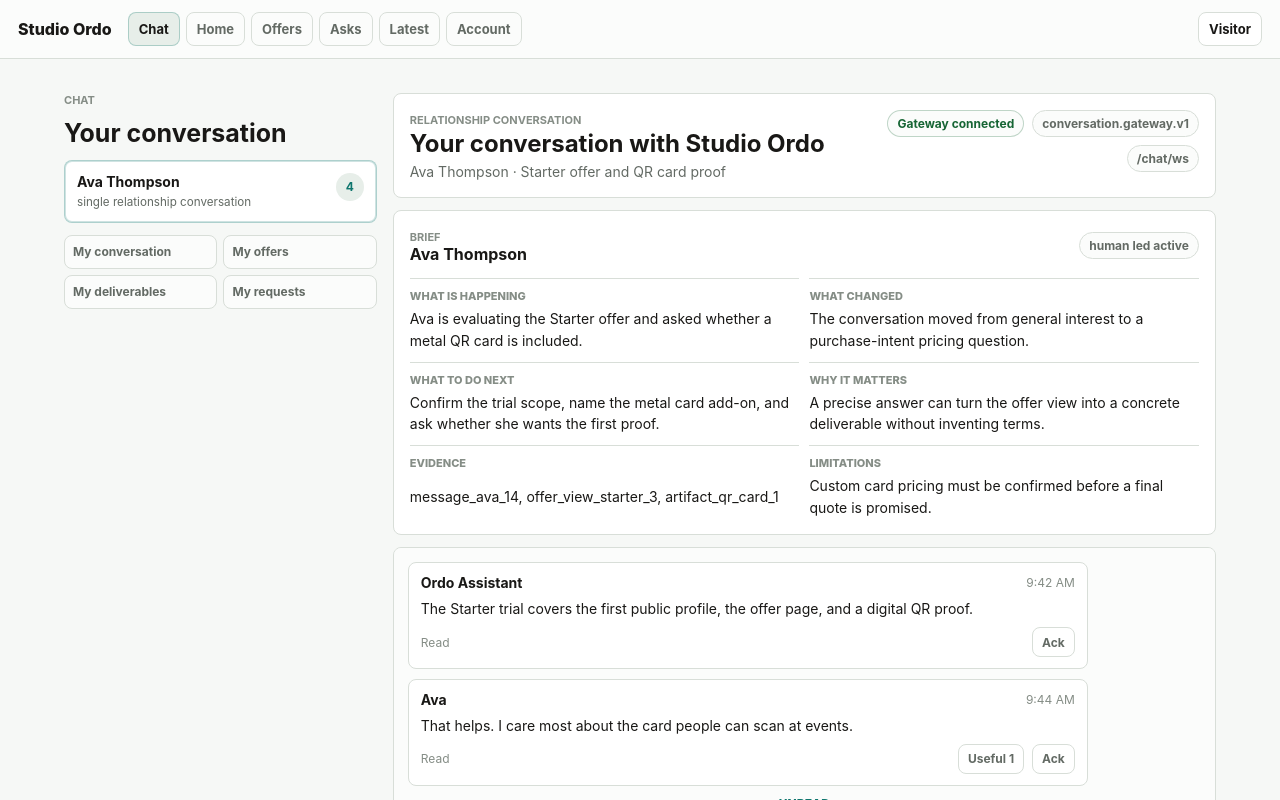
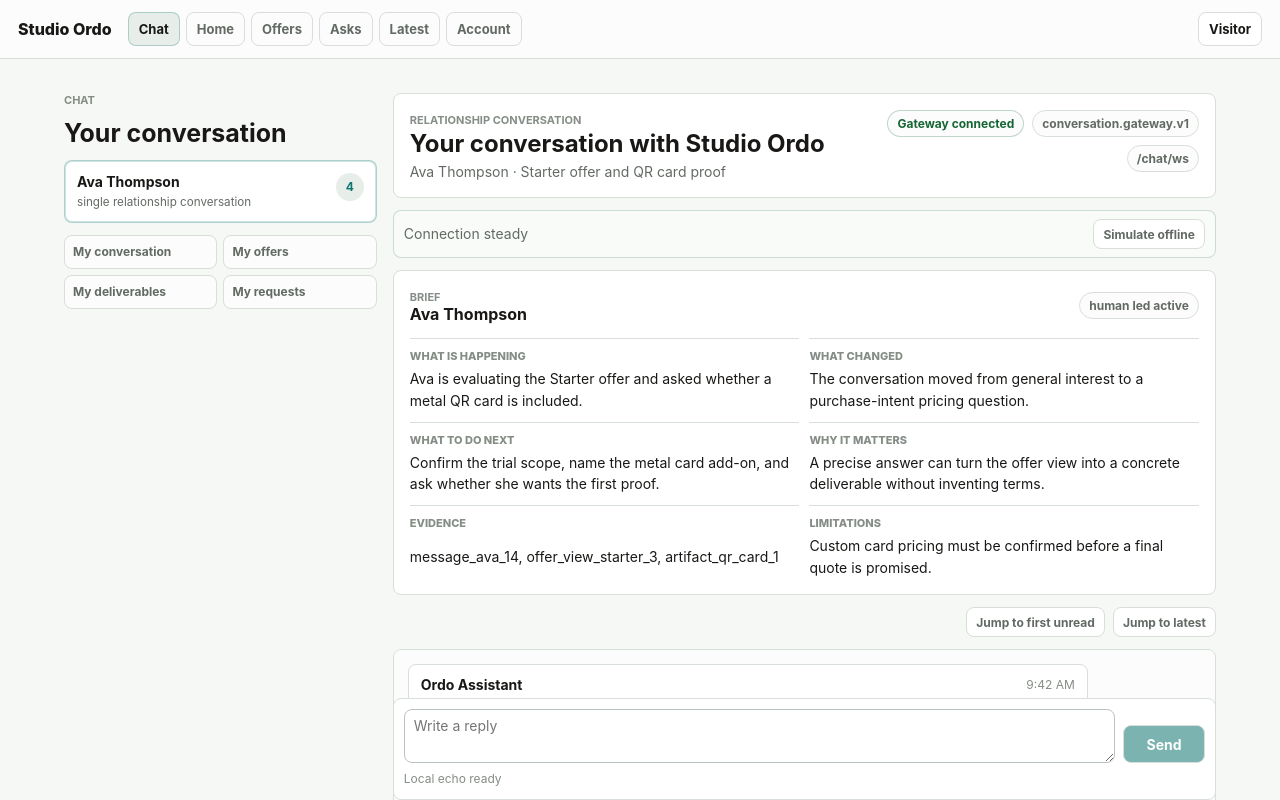
Before and after one commit to StudioOrdo/ordo, a Next.js app: page /chat in a window 1280 px wide. Shown: the top 800 px of the page. Built offline with nearby package versions, Linux system fonts and the light colour scheme.

Commit message:
Harden conversation UI recovery and accessibility (#90)
Closes #90

```diff
--- a/app/globals.css
+++ b/app/globals.css
@@ -43,6 +43,14 @@ input,
 select,
 textarea {
   font: inherit;
+}
+
+button:focus-visible,
+a:focus-visible,
+textarea:focus-visible,
+input:focus-visible {
+  outline: 2px solid var(--accent);
+  outline-offset: 2px;
 }
 
 .system-shell {
@@ -898,6 +906,54 @@ textarea {
   max-width: 360px;
 }
 
+.recovery-banner,
+.timeline-toolbar {
+  display: flex;
+  flex-wrap: wrap;
+  gap: 8px;
+  align-items: center;
+  justify-content: space-between;
+  min-width: 0;
+}
+
+.recovery-banner {
+  min-height: 42px;
+  border: 1px solid rgba(22, 101, 52, 0.2);
+  border-radius: var(--radius);
+  background: #f8fbf8;
+  color: var(--muted);
+  padding: 8px 10px;
+}
+
+.recovery-banner span {
+  min-width: 0;
+  overflow-wrap: anywhere;
+  line-height: 1.35;
+}
+
+.recovery-banner.offline,
+.recovery-banner.rejected {
+  border-color: rgba(167, 57, 47, 0.28);
+  background: #fff8f7;
+  color: var(--danger);
+}
+
+.recovery-banner.replaying {
+  border-color: rgba(154, 91, 16, 0.28);
+  background: #fffaf0;
+  color: var(--warn);
+}
+
+.recovery-banner.recovered {
+  border-color: rgba(22, 101, 52, 0.28);
+  background: #f2f8f3;
+  color: var(--ok);
+}
+
+.timeline-toolbar {
+  justify-content: flex-end;
+}
+
 .brief-heading-row {
   justify-content: space-between;
 }
@@ -908,6 +964,7 @@ textarea {
 
 .timeline-panel {
   display: grid;
+  grid-auto-rows: max-content;
   gap: 10px;
   min-height: 360px;
   max-height: min(62vh, 680px);
@@ -916,6 +973,7 @@ textarea {
   border-radius: var(--radius);
   background: #fbfcfb;
   padding: 14px;
+  overflow-anchor: none;
   scroll-behavior: smooth;
 }
 
@@ -1052,6 +1110,8 @@ textarea {
 }
 
 .conversation-composer {
+  position: sticky;
+  bottom: 0;
   display: grid;
   grid-template-columns: minmax(0, 1fr) auto;
   gap: 8px;
@@ -1059,7 +1119,7 @@ textarea {
   border: 1px solid var(--border);
   border-radius: var(--radius);
   background: var(--surface);
-  padding: 10px;
+  padding: 10px max(10px, env(safe-area-inset-right)) max(10px, env(safe-area-inset-bottom)) max(10px, env(safe-area-inset-left));
 }
 
 .composer-input {
@@ -1086,6 +1146,17 @@ textarea {
 .edit-form {
   display: grid;
   gap: 8px;
+}
+
+@media (prefers-reduced-motion: reduce) {
+  *,
+  *::before,
+  *::after {
+    scroll-behavior: auto !important;
+    transition-duration: 0.001ms !important;
+    animation-duration: 0.001ms !important;
+    animation-iteration-count: 1 !important;
+  }
 }
 
 .connection-indicator {
@@ -1291,6 +1362,16 @@ textarea {
     grid-template-columns: 1fr;
   }
 
+  .recovery-banner,
+  .timeline-toolbar {
+    align-items: stretch;
+  }
+
+  .recovery-banner button,
+  .timeline-toolbar button {
+    flex: 1 1 150px;
+  }
+
   .connection-state {
     justify-content: flex-start;
     max-width: none;
@@ -1352,6 +1433,7 @@ textarea {
 
   .conversation-composer {
     grid-template-columns: 1fr;
+    bottom: env(safe-area-inset-bottom);
   }
 
   .send-button {
--- a/components/conversation-foundation.tsx
+++ b/components/conversation-foundation.tsx
@@ -1,6 +1,6 @@
 "use client";
 
-import { useMemo, useState, type Dispatch, type SetStateAction } from "react";
+import { useMemo, useRef, useState, type Dispatch, type Ref, type SetStateAction } from "react";
 
 import {
   CONVERSATION_GATEWAY_ROUTE,
@@ -17,7 +17,7 @@ import {
 } from "@/lib/conversation-product";
 import { type ProductRole } from "@/lib/product-navigation";
 
-type GatewayStatus = "connected" | "pending" | "rejected";
+type GatewayStatus = "connected" | "pending" | "rejected" | "offline" | "replaying" | "recovered";
 type ComposerStatus = "idle" | "sending" | "failed";
 
 interface GatewayState {
@@ -28,6 +28,8 @@ interface GatewayState {
   lastClientId?: string;
   lastError?: string;
   sequence: number;
+  cursor: number;
+  recoveryMessage?: string;
 }
 
 export function ClientConversationBrief() {
@@ -41,6 +43,7 @@ export function ClientConversationBrief() {
       role="client"
       gatewayStatus={detail.gatewayStatus}
       composerStatus={detail.composerStatus}
+      recoveryMessage={detail.recoveryMessage}
       lastError={detail.lastError}
       onSelectConversation={detail.selectConversation}
       onSendMessage={detail.sendMessage}
@@ -50,6 +53,8 @@ export function ClientConversationBrief() {
       onMarkUnread={detail.markUnread}
       onReact={detail.toggleReaction}
       onRetry={detail.retryLastMessage}
+      onSimulateOffline={detail.simulateOffline}
+      onReconnect={detail.reconnectAndReplay}
     />
   );
 }
@@ -67,6 +72,7 @@ export function StaffConversationQueues({ role }: { role: ProductRole }) {
       role={role}
       gatewayStatus={detail.gatewayStatus}
       composerStatus={detail.composerStatus}
+      recoveryMessage={detail.recoveryMessage}
       lastError={detail.lastError}
       onSelectConversation={detail.selectConversation}
       onSendMessage={detail.sendMessage}
@@ -76,6 +82,8 @@ export function StaffConversationQueues({ role }: { role: ProductRole }) {
       onMarkUnread={detail.markUnread}
       onReact={detail.toggleReaction}
       onRetry={detail.retryLastMessage}
+      onSimulateOffline={detail.simulateOffline}
+      onReconnect={detail.reconnectAndReplay}
     />
   );
 }
@@ -87,6 +95,7 @@ function ConversationExperience({
   role,
   gatewayStatus,
   composerStatus,
+  recoveryMessage,
   lastError,
   onSelectConversation,
   onSendMessage,
@@ -96,6 +105,8 @@ function ConversationExperience({
   onMarkUnread,
   onReact,
   onRetry,
+  onSimulateOffline,
+  onReconnect,
 }: {
   detail: ConversationDetail;
   rows: readonly ConversationQueueRow[];
@@ -103,6 +114,7 @@ function ConversationExperience({
   role: ProductRole;
   gatewayStatus: GatewayStatus;
   composerStatus: ComposerStatus;
+  recoveryMessage?: string;
   lastError?: string;
   onSelectConversation: (conversationId: string) => void;
   onSendMessage: (body: string) => void;
@@ -112,8 +124,19 @@ function ConversationExperience({
   onMarkUnread: () => void;
   onReact: (messageId: string, reactionKey: string) => void;
   onRetry: () => void;
+  onSimulateOffline: () => void;
+  onReconnect: () => void;
 }) {
   const isStaff = role === "staff" || role === "manager" || role === "owner" || role === "admin";
+  const timelineRef = useRef<HTMLElement | null>(null);
+
+  function jumpToLatest() {
+    timelineRef.current?.querySelector("[data-latest-message='true']")?.scrollIntoView({ block: "end" });
+  }
+
+  function jumpToFirstUnread() {
+    timelineRef.current?.querySelector("[data-unread-divider='true']")?.scrollIntoView({ block: "center" });
+  }
 
   return (
     <section className="conversation-core" aria-label="Conversation workspace">
@@ -126,8 +149,18 @@ function ConversationExperience({
       />
       <section className="conversation-detail" aria-labelledby="conversation-title">
         <ConversationHeader detail={detail} gatewayStatus={gatewayStatus} gatewayRoute={CONVERSATION_GATEWAY_ROUTE} />
+        <RecoveryBanner gatewayStatus={gatewayStatus} message={recoveryMessage} onReconnect={onReconnect} onSimulateOffline={onSimulateOffline} />
         <NarrativeBrief detail={detail} isStaff={isStaff} />
+        <div className="timeline-toolbar" aria-label="Timeline navigation">
+          <button type="button" className="button-secondary compact-button" onClick={jumpToFirstUnread}>
+            Jump to first unread
+          </button>
+          <button type="button" className="button-secondary compact-button" onClick={jumpToLatest}>
+            Jump to latest
+          </button>
+        </div>
         <MessageTimeline
+          ref={timelineRef}
           detail={detail}
           isStaff={isStaff}
           lastError={lastError}
@@ -139,10 +172,10 @@ function ConversationExperience({
         />
         <ConversationComposer status={composerStatus} onSendMessage={onSendMessage} onTypingStart={() => undefined} />
         <div className="conversation-actions" aria-label="Read state actions">
-          <button type="button" className="button-secondary compact-button" onClick={onMarkRead}>
+          <button type="button" className="button-secondary compact-button" aria-label="Mark conversation read" onClick={onMarkRead}>
             Mark read
           </button>
-          <button type="button" className="button-secondary compact-button" onClick={onMarkUnread}>
+          <button type="button" className="button-secondary compact-button" aria-label="Mark conversation unread" onClick={onMarkUnread}>
             Mark unread
           </button>
         </div>
@@ -250,13 +283,45 @@ function ConversationHeader({
         <p>{detail.subtitle}</p>
       </div>
       <div className="connection-state" aria-label="Gateway and presence">
-        <span className={`status-pill ${gatewayStatus === "rejected" ? "status-error" : "status-ok"}`}>
-          {gatewayStatus === "rejected" ? "Command rejected" : "Gateway connected"}
+        <span className={`status-pill ${gatewayStatus === "rejected" || gatewayStatus === "offline" ? "status-error" : gatewayStatus === "replaying" ? "status-warn" : "status-ok"}`}>
+          {gatewayLabel(gatewayStatus)}
         </span>
         <span className="status-pill">{CONVERSATION_GATEWAY_SCHEMA_VERSION}</span>
         <span className="status-pill">{gatewayRoute}</span>
       </div>
     </header>
+  );
+}
+
+function RecoveryBanner({
+  gatewayStatus,
+  message,
+  onReconnect,
+  onSimulateOffline,
+}: {
+  gatewayStatus: GatewayStatus;
+  message?: string;
+  onReconnect: () => void;
+  onSimulateOffline: () => void;
+}) {
+  if (gatewayStatus === "connected") {
+    return (
+      <div className="recovery-banner stable" role="status" aria-label="Connection status">
+        <span>Connection steady</span>
+        <button type="button" className="button-secondary compact-button" onClick={onSimulateOffline}>
+          Simulate offline
+        </button>
+      </div>
+    );
+  }
+
+  return (
+    <div className={`recovery-banner ${gatewayStatus}`} role="status" aria-label="Connection status">
+      <span>{message ?? gatewayLabel(gatewayStatus)}</span>
+      <button type="button" className="button-secondary compact-button" onClick={onReconnect}>
+        Reconnect and replay
+      </button>
+    </div>
   );
 }
 
@@ -282,7 +347,8 @@ function NarrativeBrief({ detail, isStaff }: { detail: ConversationDetail; isSta
   );
 }
 
-function MessageTimeline({
+const MessageTimeline = function MessageTimeline({
+  ref,
   detail,
   isStaff,
   lastError,
@@ -292,6 +358,7 @@ function MessageTimeline({
   onReact,
   onRetry,
 }: {
+  ref: Ref<HTMLElement>;
   detail: ConversationDetail;
   isStaff: boolean;
   lastError?: string;
@@ -302,7 +369,7 @@ function MessageTimeline({
   onRetry: () => void;
 }) {
   return (
-    <section className="timeline-panel" aria-label="Conversation timeline" aria-live="polite">
+    <section className="timeline-panel" aria-label="Conversation timeline" aria-live="polite" ref={ref}>
       {lastError ? (
         <div className="gateway-error" role="status">
           <strong>Gateway rejected command</strong>
@@ -313,11 +380,12 @@ function MessageTimeline({
         </div>
       ) : null}
 
-      {detail.messages.map((message) => (
+      {detail.messages.map((message, index) => (
         <MessageBubble
           key={message.id}
           message={message}
           showUnreadDivider={detail.unreadFromSequence === message.sequence}
+          latest={index === detail.messages.length - 1}
           isStaff={isStaff}
           onEditMessage={onEditMessage}
           onUndoMessage={onUndoMessage}
@@ -336,11 +404,12 @@ function MessageTimeline({
       </div>
     </section>
   );
-}
+};
 
 function MessageBubble({
   message,
   showUnreadDivider,
+  latest,
   isStaff,
   onEditMessage,
   onUndoMessage,
@@ -349,6 +418,7 @@ function MessageBubble({
 }: {
   message: ConversationMessage;
   showUnreadDivider: boolean;
+  latest: boolean;
   isStaff: boolean;
   onEditMessage: (messageId: string, body: string) => void;
   onUndoMessage: (messageId: string) => void;
@@ -361,8 +431,8 @@ function MessageBubble({
 
   return (
     <>
-      {showUnreadDivider ? <div className="unread-divider">Unread</div> : null}
-      <article className={`message-bubble ${mine ? "mine" : ""} ${message.state}`} aria-label={`${message.authorLabel} message`}>
+      {showUnreadDivider ? <div className="unread-divider" data-unread-divider="true">Unread</div> : null}
+      <article className={`message-bubble ${mine ? "mine" : ""} ${message.state}`} aria-label={`${message.authorLabel} message`} data-latest-message={latest ? "true" : undefined}>
         <header>
           <strong>{message.authorLabel}</strong>
           <span>{message.occurredAt}</span>
@@ -380,10 +450,10 @@ function MessageBubble({
           >
             <textarea className="text-input text-area compact" value={draft} onChange={(event) => setDraft(event.target.value)} aria-label="Edit message" />
             <div className="inline-actions">
-              <button type="submit" className="button-primary compact-button">
+              <button type="submit" className="button-primary compact-button" aria-label={`Save edit for ${message.authorLabel} message`}>
                 Save edit
               </button>
-              <button type="button" className="button-secondary compact-button" onClick={() => setEditing(false)}>
+              <button type="button" className="button-secondary compact-button" aria-label={`Cancel edit for ${message.authorLabel} message`} onClick={() => setEditing(false)}>
                 Cancel
               </button>
             </div>
@@ -408,17 +478,17 @@ function MessageBubble({
               Ack
             </button>
             {isStaff && message.canEdit && message.state !== "deleted" ? (
-              <button type="button" className="message-action-button" onClick={() => setEditing(true)}>
+              <button type="button" className="message-action-button" aria-label={`Edit ${message.authorLabel} message`} onClick={() => setEditing(true)}>
                 Edit
               </button>
             ) : null}
             {isStaff && message.canUndo && message.state !== "deleted" ? (
-              <button type="button" className="message-action-button" onClick={() => onUndoMessage(message.id)}>
+              <button type="button" className="message-action-button" aria-label={`Undo ${message.authorLabel} message`} onClick={() => onUndoMessage(message.id)}>
                 Undo
               </button>
             ) : null}
             {isStaff ? (
-              <button type="button" className="message-action-button" onClick={onMarkUnread}>
+              <button type="button" className="message-action-button" aria-label={`Mark unread from ${message.authorLabel} message`} onClick={onMarkUnread}>
                 Mark unread
               </button>
             ) : null}
@@ -460,6 +530,7 @@ function ConversationComposer({
         disabled={disabled}
         placeholder="Write a reply"
         aria-label="Write a reply"
+        rows={2}
         onFocus={onTypingStart}
         onChange={(event) => {
           onTypingStart();
@@ -494,10 +565,11 @@ function useGatewayConversation(initialConversationId: string, role: ProductRole
   const [state, setState] = useState<GatewayState>({
     selectedConversationId: initialDetail.conversationId,
     detail: initialDetail,
-    gatewayStatus: "connected",
-    composerStatus: "idle",
-    sequence: initialDetail.messages.at(-1)?.sequence ?? 0,
-  });
+      gatewayStatus: "connected",
+      composerStatus: "idle",
+      sequence: initialDetail.messages.at(-1)?.sequence ?? 0,
+      cursor: initialDetail.messages.at(-1)?.sequence ?? 0,
+    });
 
   return useMemo(
     () => ({
@@ -510,11 +582,13 @@ function useGatewayConversation(initialConversationId: string, role: ProductRole
           gatewayStatus: "connected",
           composerStatus: "idle",
           sequence: nextDetail.messages.at(-1)?.sequence ?? 0,
+          cursor: nextDetail.messages.at(-1)?.sequence ?? 0,
         });
       },
       sendMessage(body: string) {
         const clientId = createClientId("message.submit");
         const failed = body.toLowerCase().includes("fail");
+        const holdPending = body.toLowerCase().includes("hold");
         const nextSequence = state.sequence + 1;
         const sentByStaff = role === "staff" || role === "manager" || role === "owner" || role === "admin";
         const pendingMessage: ConversationMessage = {
@@ -540,15 +614,17 @@ function useGatewayConversation(initialConversationId: string, role: ProductRole
           lastClientId: clientId,
           lastError: failed ? "The mock gateway returned command.rejected for this body." : undefined,
           sequence: nextSequence,
+          cursor: failed ? current.cursor : nextSequence,
+          recoveryMessage: failed ? "Command rejected. Inspect and retry when ready." : current.recoveryMessage,
         }));
-        if (!failed) {
+        if (!failed && !holdPending) {
           window.setTimeout(() => {
             updateMessage(setState, pendingMessage.id, (message) => ({
               ...message,
               state: "persisted",
               receiptLabel: `Ack ${clientId}`,
             }));
-            setState((current) => ({ ...current, gatewayStatus: "connected", composerStatus: "idle" }));
+            setState((current) => ({ ...current, gatewayStatus: "connected", composerStatus: "idle", cursor: Math.max(current.cursor, nextSequence) }));
           }, 80);
         }
       },
@@ -573,6 +649,7 @@ function useGatewayConversation(initialConversationId: string, role: ProductRole
       markRead() {
         setState((current) => ({
           ...current,
+          recoveryMessage: "Read position advanced without moving the transcript.",
           detail: {
             ...current.detail,
             lastReadSequence: current.sequence,
@@ -584,6 +661,7 @@ function useGatewayConversation(initialConversationId: string, role: ProductRole
       markUnread() {
         setState((current) => ({
           ...current,
+          recoveryMessage: "Unread anchor restored from durable read state.",
           detail: {
             ...current.detail,
             unreadFromSequence: Math.max(1, current.sequence),
@@ -620,6 +698,7 @@ function useGatewayConversation(initialConversationId: string, role: ProductRole
           gatewayStatus: "connected",
           composerStatus: "idle",
           lastError: undefined,
+          recoveryMessage: "Command retried and reconciled by clientId.",
           detail: {
             ...current.detail,
             messages: current.detail.messages.map((message) =>
@@ -630,9 +709,88 @@ function useGatewayConversation(initialConversationId: string, role: ProductRole
           },
         }));
       },
+      simulateOffline() {
+        setState((current) => ({
+          ...current,
+          gatewayStatus: "offline",
+          composerStatus: current.composerStatus === "sending" ? "sending" : "idle",
+          recoveryMessage: "Offline. Local drafts stay usable and eligible commands wait for replay.",
+        }));
+      },
+      reconnectAndReplay() {
+        setState((current) => {
+          const pendingMessages = current.detail.messages.filter((message) => message.state === "pending");
+          const replayedMessages =
+            pendingMessages.length > 0
+              ? current.detail.messages.map((message) =>
+                  message.state === "pending"
+                    ? {
+                        ...message,
+                        state: "persisted" as const,
+                        receiptLabel: `Replayed · ${message.clientId ?? "client_replay"}`,
+                      }
+                    : message,
+                )
+              : current.detail.messages.some((message) => message.id === "message_replay_recovery")
+                ? current.detail.messages
+                : [
+                    ...current.detail.messages,
+                    {
+                      id: "message_replay_recovery",
+                      author: "assistant" as const,
+                      authorLabel: "Ordo Assistant",
+                      body: "Recovered missed durable conversation state after reconnect.",
+                      occurredAt: "Recovered",
+                      sequence: current.sequence + 1,
+                      state: "persisted" as const,
+                      edited: false,
+                      canEdit: false,
+                      canUndo: false,
+                      receiptLabel: "Replayed",
+                      reactions: [],
+                    },
+                  ];
+          const nextSequence = Math.max(current.sequence, replayedMessages.at(-1)?.sequence ?? current.sequence);
+          return {
+            ...current,
+            gatewayStatus: "recovered",
+            composerStatus: "idle",
+            lastError: undefined,
+            sequence: nextSequence,
+            cursor: Math.max(current.cursor, nextSequence),
+            recoveryMessage:
+              pendingMessages.length > 0
+                ? "Recovered. Pending optimistic messages reconciled by clientId without duplicates."
+                : "Recovered. Missed durable events replayed from the latest cursor.",
+            detail: {
+              ...current.detail,
+              messages: replayedMessages,
+            },
+          };
+        });
+      },
     }),
     [role, state],
   );
+}
+
+function gatewayLabel(gatewayStatus: GatewayStatus): string {
+  if (gatewayStatus === "offline") {
+    return "Offline";
+  }
+  if (gatewayStatus === "pending") {
+    return "Command pending";
+  }
+  if (gatewayStatus === "rejected") {
+    return "Command rejected";
+  }
+  if (gatewayStatus === "replaying") {
+    return "Replaying";
+  }
+  if (gatewayStatus === "recovered") {
+    return "Recovered";
+  }
+  return "Gateway connected";
 }
 
 function updateMessage(
```
Also changed, not shown: 3 other files (tests, documents, lock files or other folders).
